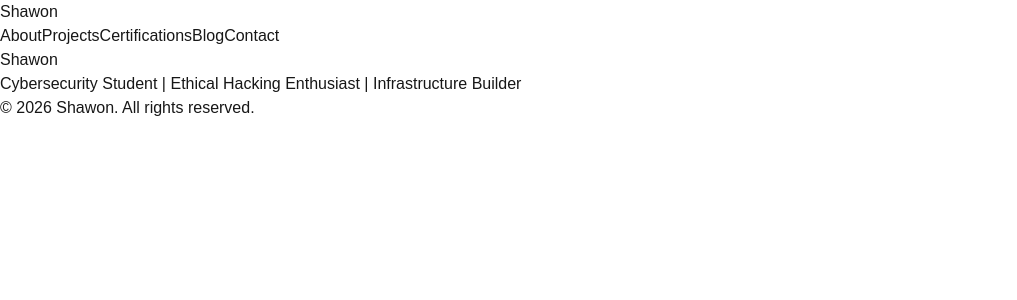
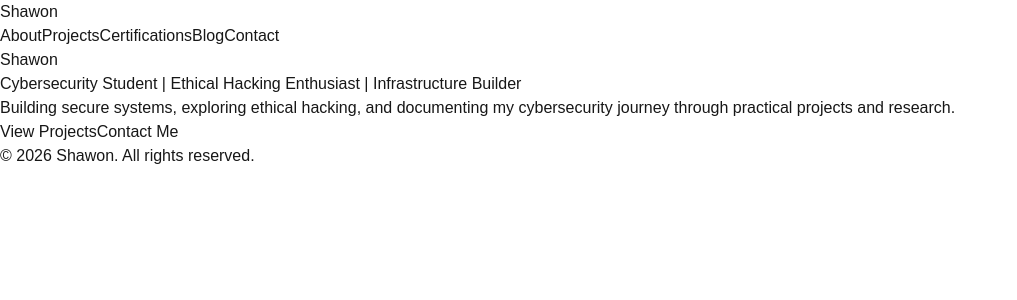
Before and after one commit to Shawon1024/meetshawon-portfolio, a Next.js app: page / in a window 1280 px wide. Shown: the top 300 px of the page, without its empty margins (0-1017 px from the left). Built offline with nearby package versions, Linux system fonts and the light colour scheme.

Commit message:
Create homepage hero section

```diff
--- /dev/null
+++ b/src/app/components/home/Hero.tsx
@@ -0,0 +1,29 @@
+export default function Hero() {
+  return (
+    <section>
+      <h1>
+        Shawon
+      </h1>
+
+      <h2>
+        Cybersecurity Student | Ethical Hacking Enthusiast | Infrastructure Builder
+      </h2>
+
+      <p>
+        Building secure systems, exploring ethical hacking,
+        and documenting my cybersecurity journey through
+        practical projects and research.
+      </p>
+
+      <div>
+        <a href="/projects">
+          View Projects
+        </a>
+
+        <a href="/contact">
+          Contact Me
+        </a>
+      </div>
+    </section>
+  );
+}
--- a/src/app/page.tsx
+++ b/src/app/page.tsx
@@ -1,11 +1,9 @@
+import Hero from "./components/home/Hero";
+
 export default function Home() {
   return (
     <main>
-      <h1>Shawon</h1>
-      <p>
-        Cybersecurity Student | Ethical Hacking Enthusiast |
-        Infrastructure Builder
-      </p>
+      <Hero />
     </main>
   );
 }
```
Also changed, not shown: src/app/components/home/AboutPreview.tsx (added), src/app/components/home/ContactCTA.tsx (added), src/app/components/home/ProjectsPreview.tsx (added), src/app/components/home/SkillsPreview.tsx (added).
